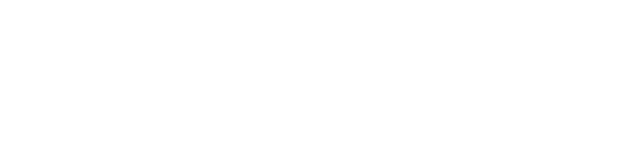
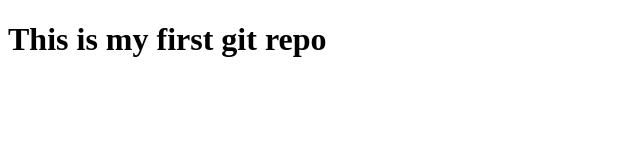
Before and after one commit to masudtek/my-first-project-repo, a plain HTML site: page index.html in a window 1280 px wide. Shown: the whole page, without its empty margins (0-640 px from the left). Drawn offline with Linux system fonts and the light colour scheme.

Commit message:
add a h1 tag in html file

```diff
--- a/index.html
+++ b/index.html
@@ -6,6 +6,8 @@
     <title>my first git repo</title>
 </head>
 <body>
+    <h1>This is my first git  repo </h1>
+
 
 </body>
 </html>
```
